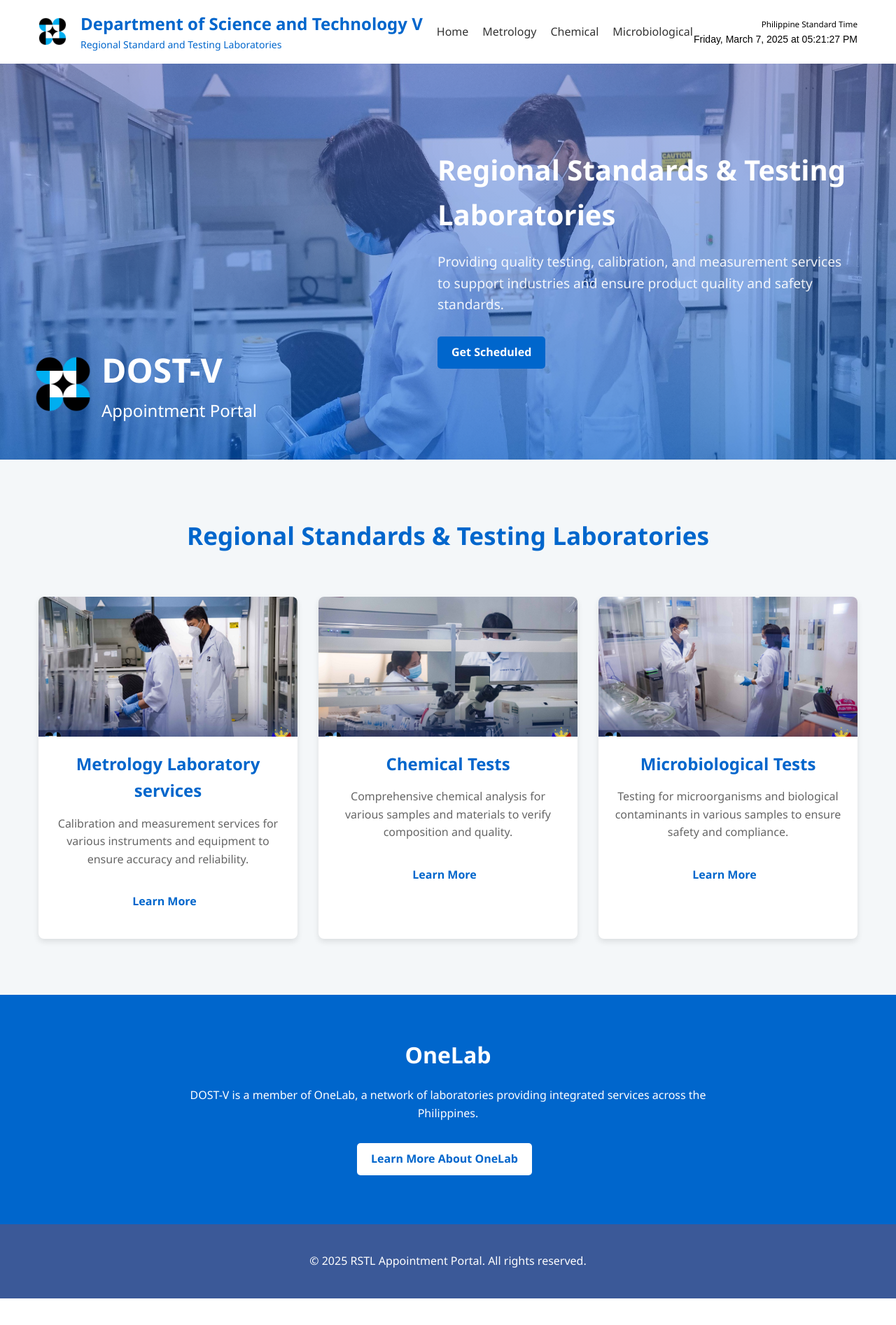
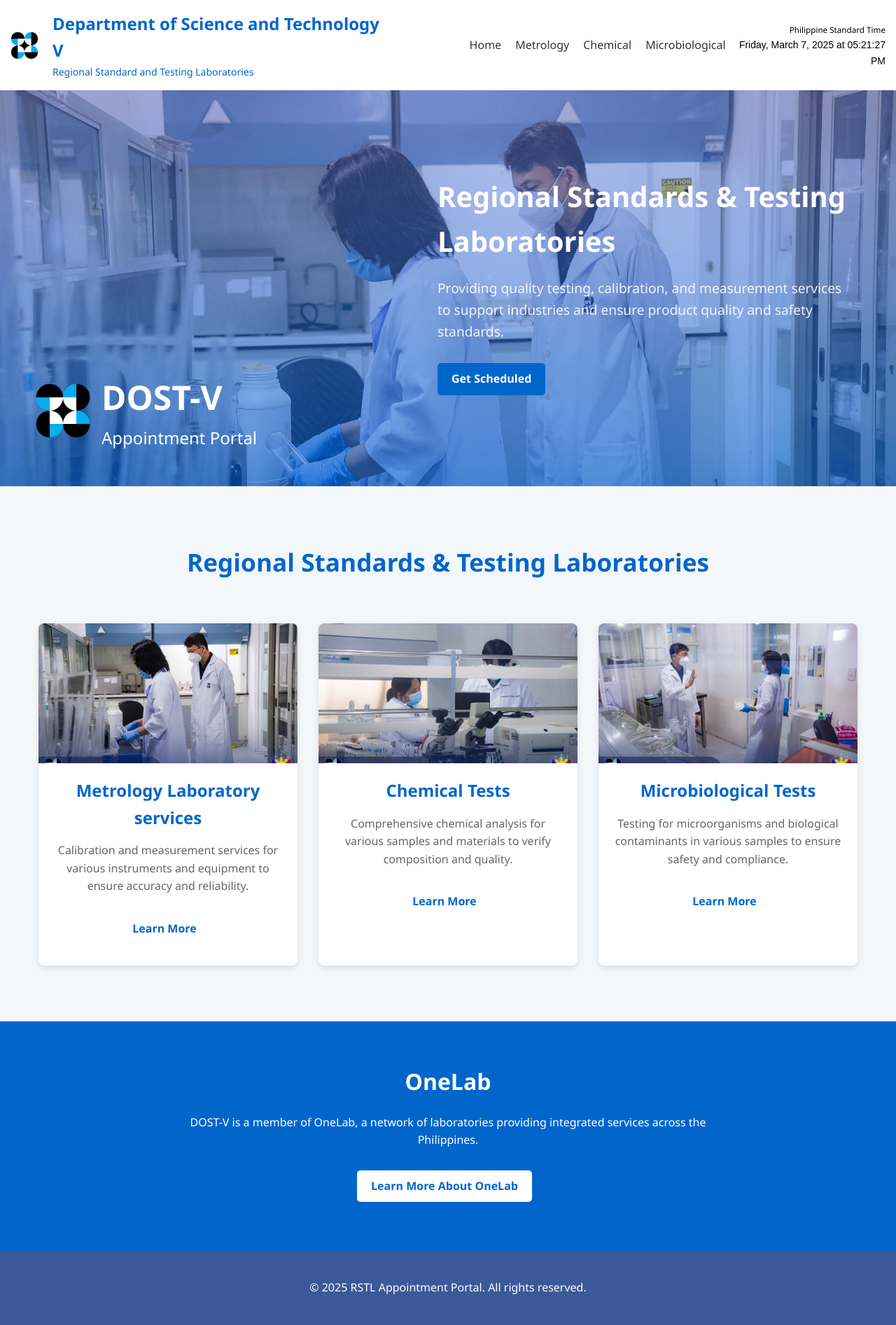
Before and after one commit to nebs18/RSTL-Appointment-Portal, a Flask app: page / in a window 1280 px wide. Shown: the whole page at 70% size. Before the commit the page ends 1856 px from the top, so only its background shows below. Run offline with Flask 2, Linux system fonts and the light colour scheme.

Commit message:
changed container to containerbar, fixed nav

```diff
--- a/app/static/css/styles.css
+++ b/app/static/css/styles.css
@@ -27,6 +27,18 @@ body {
   padding: 0 15px;
 }
 
+
+ .containerbar{
+  width: 100%;
+  max-width: 1600px;
+  margin: 0 auto;
+  padding: 0 15px;
+}
+
+.containerbar .navbar ul{
+  display: flex;
+  margin-left: 100px;
+}
 /* Header */
 header {
   background-color: var(--white);
@@ -36,8 +48,9 @@ header {
 
 .navbar {
   display: flex;
-  justify-content: space-between;
+  justify-content: space-evenly;
   align-items: center;
+
 }
 
 .logo {
@@ -83,6 +96,10 @@ header {
   color: var(--primary-color);
 }
 
+header .container {
+  display: flex;
+  width: 1400px;
+}
 /* Hero Section */
 .hero {
   background-image: linear-gradient(rgba(103, 120, 205, 0.5), rgba(0, 110, 235, 0.53)), url('../img/Banner.jpg');
--- a/app/templates/base.html
+++ b/app/templates/base.html
@@ -8,7 +8,7 @@
   </head>
   <body>
     <header>
-      <div class="container">
+      <div class="containerbar">
         <nav class="navbar">
           <div class="logo">
             <img src="{{ url_for('static', filename='img/Logo_img.png') }}" alt="DOST Logo">
```
